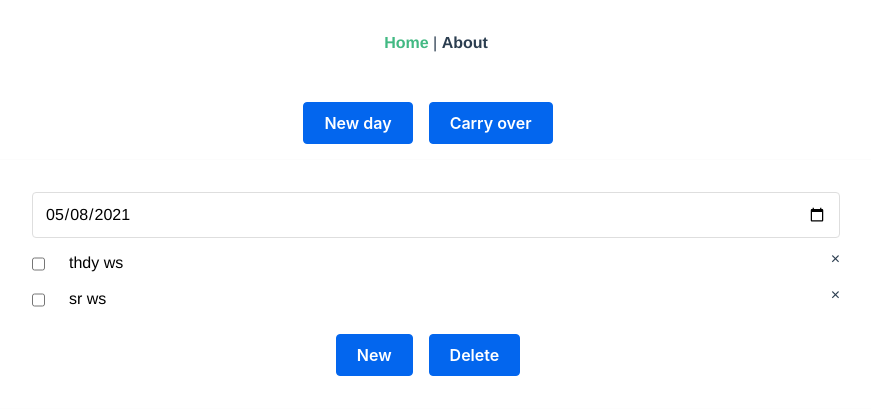
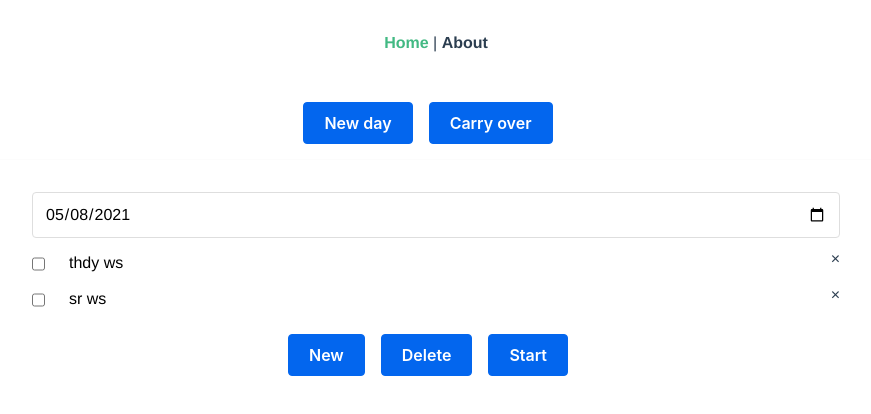
Before and after one commit to l-yc/progressive-todo, a Vue app: page / in a window 1280 px wide. Shown: the top 414 px of the page, without its empty margins (204-1075 px from the left). Built offline with nearby package versions, Linux system fonts and the light colour scheme.

Commit message:
add basic scheduling function

```diff
--- a/src/components/Day.vue
+++ b/src/components/Day.vue
@@ -18,6 +18,10 @@
       <div class="controls flex-row justify-center">
         <button @click="$store.commit('addTask', { day: id })">New</button>
         <button @click="$store.commit('removeDay', { day: id })">Delete</button>
+        <button @click="startRound()" :disabled="currentTask != -1">Start</button>
+      </div>
+      <div class="message">
+        {{ message }}
       </div>
     </div>
   </div>
@@ -26,20 +30,65 @@
 <script lang="ts">
 import { defineComponent } from "vue";
 import TaskComponent from "@/components/Task.vue";
-import { Day } from "@/types.ts";
+import { Day, Task } from "@/types.ts";
+import _ from "lodash";
 
 export default defineComponent({
   name: "Day",
   components: {
     TaskComponent,
   },
+
   props: {
     id: { type: Number },
     day: { type: Object as () => Day },
   },
-  created() {
-    console.log("this.day", this.day);
+
+  data() {
+    return {
+      roundStarted: false,
+      message: "",
+      round: 0,
+      currentTask: -1,
+    };
   },
+
+  watch: {
+    day: {
+      deep: true,
+      handler(newVal) {
+        if (this.currentTask != -1 && newVal.tasks[this.currentTask].state) {
+          this.schedule();
+        }
+      },
+    },
+  },
+
+  methods: {
+    startRound() {
+      let result: boolean = window.confirm("Are you sure you want to begin this round of scheduling?");
+      if (result) {
+        ++this.round;
+        this.schedule();
+      }
+    },
+
+    schedule() {
+      let pool: Task[] = this.day.tasks.filter(t => !t.state);
+      if (pool.length === 0) {
+        this.endRound();
+      } else {
+        let task: number = _.random(0, pool.length-1);
+        this.message = `Round ${this.round}: ${pool[task].name}`;
+        this.currentTask = task;
+      }
+    },
+
+    endRound() {
+      this.message = `Round ${this.round} ended. Good job!`;
+      this.currentTask = -1;
+    }
+  }
 });
 </script>
 
@@ -52,6 +101,18 @@ export default defineComponent({
 }
 
 .day .controls button {
-  margin: 1rem 1rem 0 0;
+  margin: 1rem 1rem 1rem 0;
+}
+
+button[disabled] {
+  filter: brightness(50%);
+}
+
+button[disabled]:hover {
+  cursor: not-allowed;
+}
+
+.message {
+  padding: 1rem;
 }
 </style>
--- a/src/components/Task.vue
+++ b/src/components/Task.vue
@@ -25,9 +25,9 @@
         })
       "
     />
-    <span @click="$store.commit('removeTask', { day: did, task: id })"
-      >&times;</span
-    >
+    <span @click="$store.commit('removeTask', { day: did, task: id })">
+      &times;
+    </span>
   </div>
 </template>
 
```
